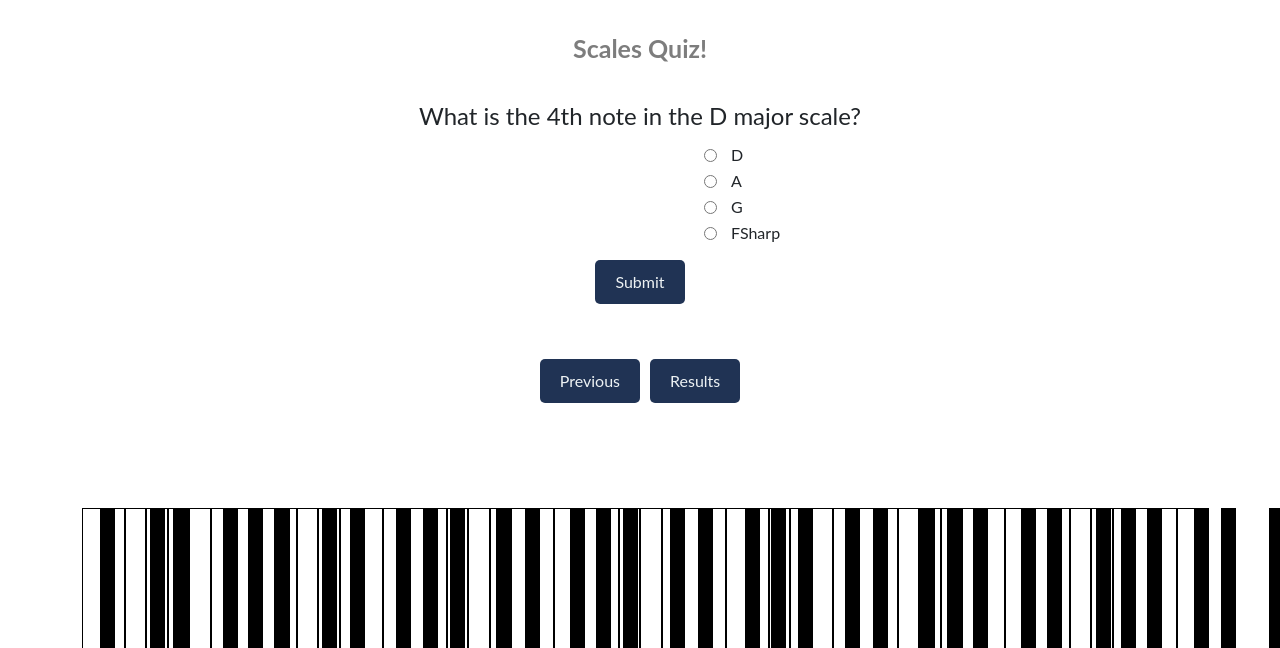
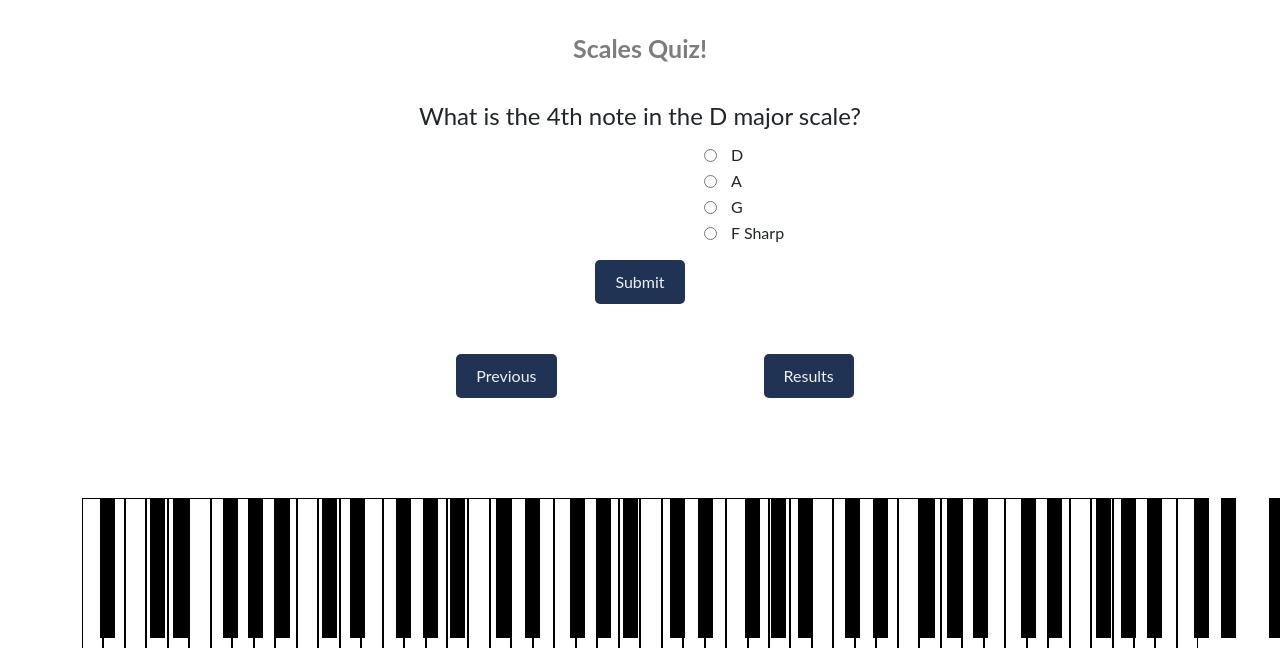
Before and after one commit to RichardSCS/ui-piano-scales, a Flask app: page /quiz/scales/4 in a window 1280 px wide; the page is wider, and only the part inside the window is pictured. Shown: the part 84-732 px from the top of that part. Run offline with Flask 3, Linux system fonts and the light colour scheme; some libraries are stand-ins or nearby versions; some web fonts are replaced.

Commit message:
PK button spacing updates

```diff
--- a/ui-paino-project/static/main.css
+++ b/ui-paino-project/static/main.css
@@ -134,13 +134,24 @@
     max-width: 100%; /* Ensure images stay within the border */
 }
 
-  #prevBtn,
+  #prevBtn
+  {
+    background-color: #203354;  /* Set background color for buttons */
+    color: #edf2f4; /* Set text color for buttons */
+    border: none; /* Remove default button border */
+    padding: 10px 20px; /* Add padding to buttons */
+    /*margin: 10px; !* Add margin to separate buttons *!*/
+    margin-left: 0px;
+    cursor: pointer; /* Add pointer cursor for interaction */
+    border-radius: 5px; /* Add border-radius for rounded corners */
+  }
   #nextBtn {
     background-color: #203354;  /* Set background color for buttons */
     color: #edf2f4; /* Set text color for buttons */
     border: none; /* Remove default button border */
     padding: 10px 20px; /* Add padding to buttons */
-    margin: 5px; /* Add margin to separate buttons */
+    /*margin: 10px; !* Add margin to separate buttons *!*/
+    margin-left: 380px;
     cursor: pointer; /* Add pointer cursor for interaction */
     border-radius: 5px; /* Add border-radius for rounded corners */
   }
@@ -260,7 +271,53 @@
     border-radius: 5px; /* Add border-radius for rounded corners */
      flex-grow: 0;
 
+
 }
+
+.button-prev{
+    display: inline-block;
+    background-color: #203354;/*#d90429; /* Set background color for buttons */
+    color: #edf2f4; /* Set text color for buttons */
+    border: none; /* Remove default button border */
+    padding: 10px 20px; /* Add padding to buttons */
+    /*margin: 5px; !* Add margin to separate buttons *!*/
+    cursor: pointer; /* Add pointer cursor for interaction */
+    border-radius: 5px; /* Add border-radius for rounded corners */
+    flex-grow: 0;
+    margin-right: -250px;
+
+
+}
+.button-nxt{
+    display: inline-block;
+    background-color: #203354;/*#d90429; /* Set background color for buttons */
+    color: #edf2f4; /* Set text color for buttons */
+    border: none; /* Remove default button border */
+    padding: 10px 20px; /* Add padding to buttons */
+    /*margin: 5px; !* Add margin to separate buttons *!*/
+    cursor: pointer; /* Add pointer cursor for interaction */
+    border-radius: 5px; /* Add border-radius for rounded corners */
+     flex-grow: 0;
+    margin-left: 457px;
+
+
+}
+.button-nxt-2{
+    display: inline-block;
+    background-color: #203354;/*#d90429; /* Set background color for buttons */
+    color: #edf2f4; /* Set text color for buttons */
+    border: none; /* Remove default button border */
+    padding: 10px 20px; /* Add padding to buttons */
+    /*margin: 5px; !* Add margin to separate buttons *!*/
+    cursor: pointer; /* Add pointer cursor for interaction */
+    border-radius: 5px; /* Add border-radius for rounded corners */
+     flex-grow: 0;
+    margin-left: -20px;
+    margin-top: 2px;
+    margin-bottom: -90px;
+
+}
+
 .but-con{
     padding-left: 45%;
 }
@@ -268,6 +325,7 @@
     display: flex;
     justify-content: center; /* Center children horizontally */
     align-items: center; /* Center children vertically */
+    margin-left: 15px;
 }
 .scalesimage{
     margin-top: -10px;
--- a/ui-paino-project/templates/learn_theory.html
+++ b/ui-paino-project/templates/learn_theory.html
@@ -72,7 +72,7 @@
       document.getElementById('quizMessage').innerText = "";
     }
     if(data[newIndex].id === data.length){
-      document.getElementById('quizMessage').innerText = "Done with basic theory! Click next to start learning basic scales!"
+      document.getElementById('quizMessage').innerText = ""
       nextBtn.removeEventListener('click', onNextBtnClick);
       nextBtn.addEventListener('click', onNextLearnClick);
     }
--- a/ui-paino-project/templates/quiz_scales.html
+++ b/ui-paino-project/templates/quiz_scales.html
@@ -41,7 +41,7 @@
         <img src="/static/media/A-Major-Pentatonic-Scale.png" width="350" height="100" alt="piano major scale image" >
     </div >
         <div class="button-div">
-    <a href="/quiz/scales/2" class="btn button-std">Next</a>
+    <a href="/quiz/scales/2" class="btn button-nxt-2">Next</a>
         </div>
     </div>
 </div>
--- a/ui-paino-project/templates/quiz_scales_2.html
+++ b/ui-paino-project/templates/quiz_scales_2.html
@@ -29,7 +29,7 @@
 
                     <div>
                 <input type="radio" id="fSharp" name="scales4" value="F Sharp">
-                <label for="FSharp">FSharp </label>
+                <label for="FSharp">F Sharp </label>
             </div>
 
 </div>
@@ -43,8 +43,8 @@
 
 
             <div class="button-div">
-            <a href="/quiz/scales/3" class="btn button-std">Previous </a>
-                 <a href="/results" class="btn button-std"> Results</a>
+            <a href="/quiz/scales/3" class="btn button-prev">Previous </a>
+                 <a href="/results" class="btn button-nxt"> Results</a>
 
             </div>
         </div>
--- a/ui-paino-project/templates/quiz_scales_identify.html
+++ b/ui-paino-project/templates/quiz_scales_identify.html
@@ -43,9 +43,9 @@
         </div>
 
                 <div class="button-div">
-               <a href="/quiz/scales/2" class="btn button-std">Previous</a>
+               <a href="/quiz/scales/2" class="btn button-prev">Previous</a>
 
-             <a href="/quiz/scales/4" class="btn button-std">Next</a></div>
+             <a href="/quiz/scales/4" class="btn button-nxt">Next</a></div>
 
         </div>
     </div>
--- a/ui-paino-project/templates/quiz_scales_major.html
+++ b/ui-paino-project/templates/quiz_scales_major.html
@@ -42,8 +42,8 @@
             <img src="/static/media/E-Flat-Major-Scale.jpg" width="400" height="150" alt="piano major scale image" >
         </div>
             <div  class="button-div">
-                <a href="/quiz/scales/1" class="btn button-std">Previous</a>
-             <a href="/quiz/scales/3" class="btn button-std">Next</a>
+                <a href="/quiz/scales/1" class="btn button-prev">Previous</a>
+             <a href="/quiz/scales/3" class="btn button-nxt">Next</a>
 
 
             </div>
```
Also changed, not shown: ui-paino-project/templates/learn_scales.html (+15 -3 lines).
